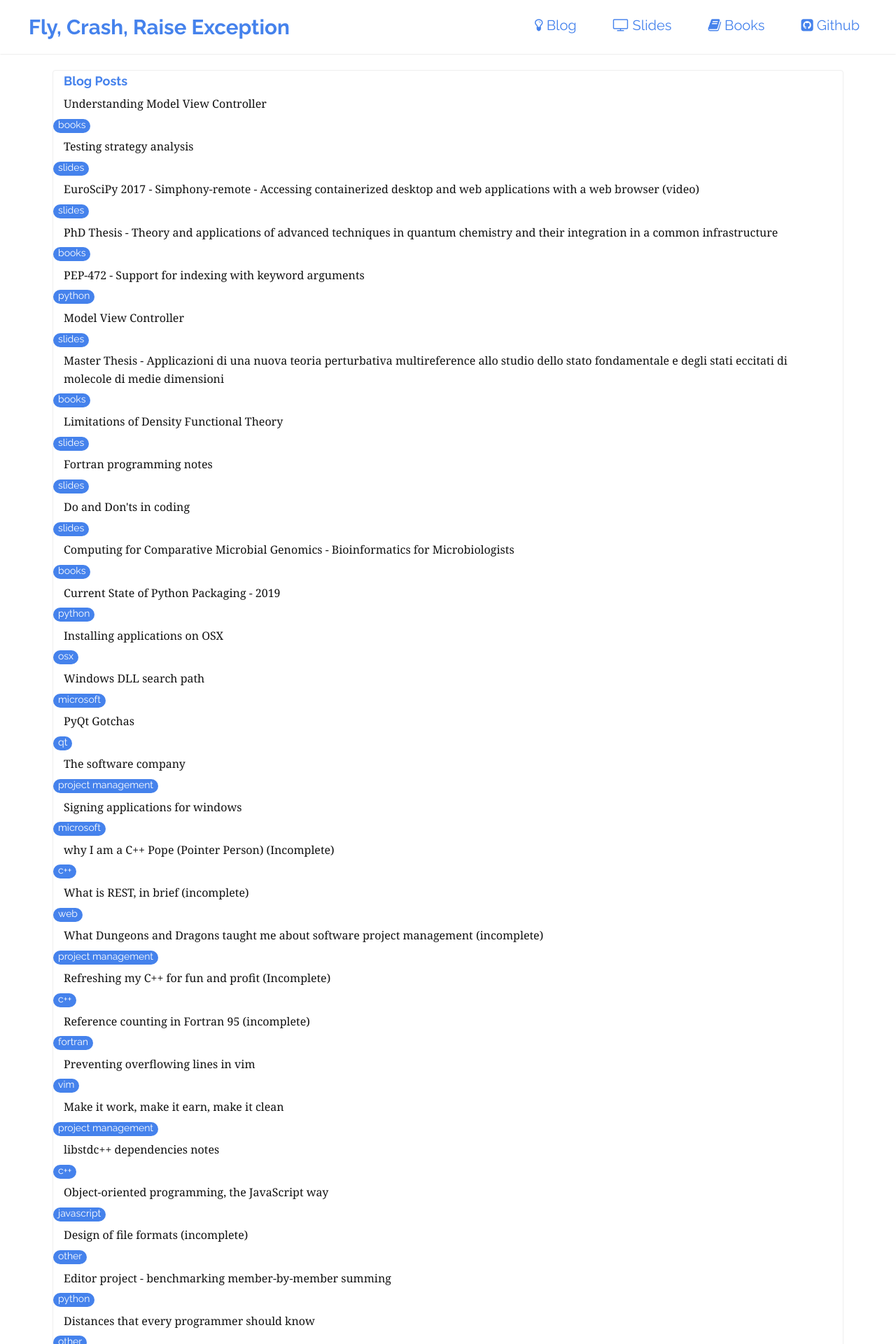
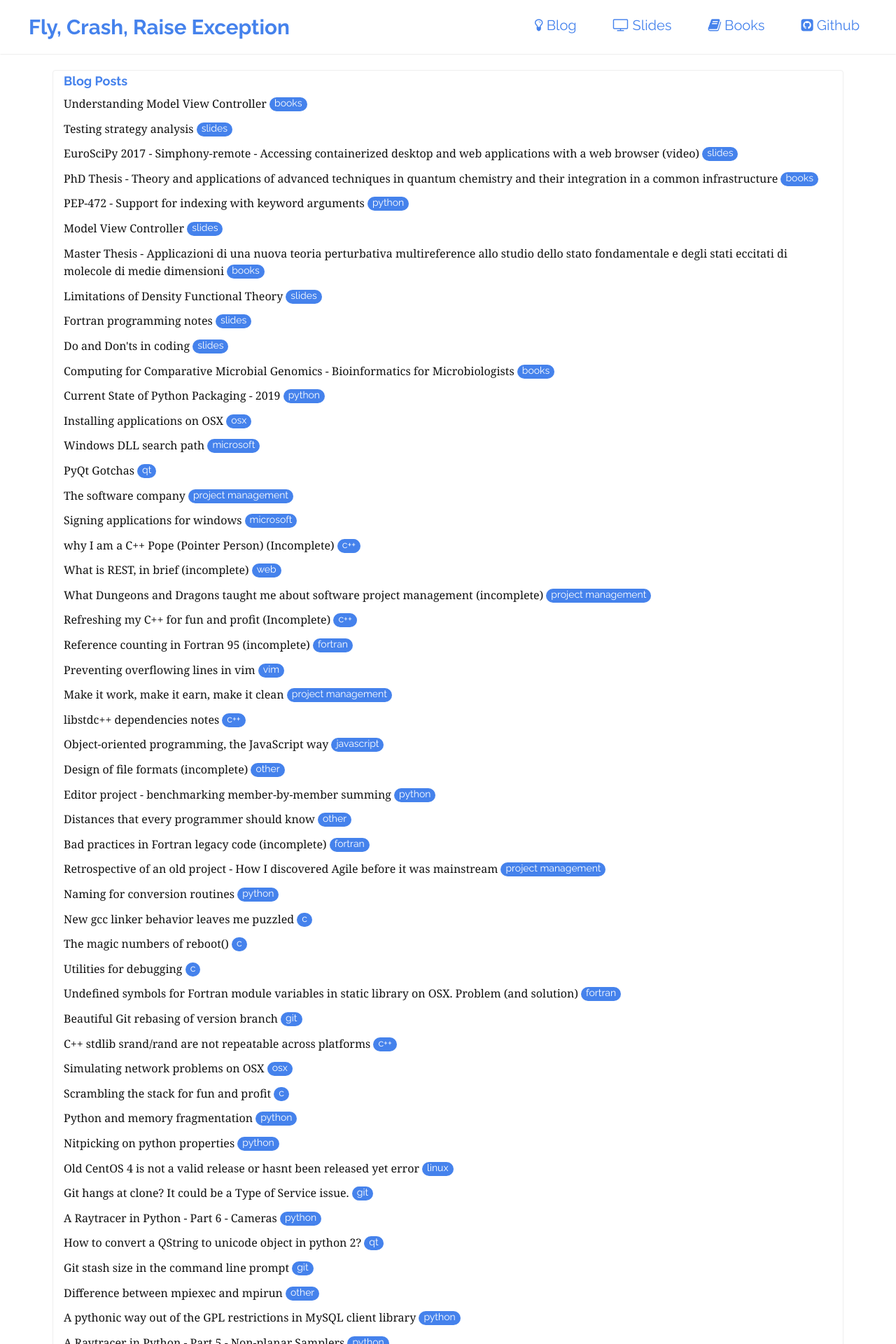
Before and after one commit to stefanoborini/stefanoborini.github.io, a Jekyll site: the page built from index.html, in a window 1280 px wide. Shown: the top 1920 px of the page at 70% size. Built offline with Jekyll 4.4.1, drawn with Linux system fonts in a browser that asks for light colours; the list of posts is cut into pages by our own code.

Commit message:
Fixed incorrect placement of badge

```diff
--- a/index.html
+++ b/index.html
@@ -9,11 +9,10 @@ layout: default
                 <div class="panel-body"><h3 class="panel-title pull-left">Blog Posts</h3></div>
                 {% for post in site.posts %}
                     {% if post.link_to %}
-                        <a href="{{ post.link_to }}" class="index-anchor"><div class="panel-body">{{ post.title }}</div></a>
+                        <a href="{{ post.link_to }}" class="index-anchor"><div class="panel-body">{{ post.title }} <span class="badge badge-secondary">{{ post.category }}</span></div></a>
                     {% else %}
-                        <a href="{{ post.url | prepend: site.baseurl }}" class="index-anchor"><div class="panel-body">{{ post.title }}</div></a>
+                        <a href="{{ post.url | prepend: site.baseurl }}" class="index-anchor"><div class="panel-body">{{ post.title }} <span class="badge badge-secondary">{{ post.category }}</span></div></a>
                     {% endif %}
-                    <span class="badge badge-secondary">{{ post.category }}</span>
                 {% endfor %}
                 </div>
             </div>
```
